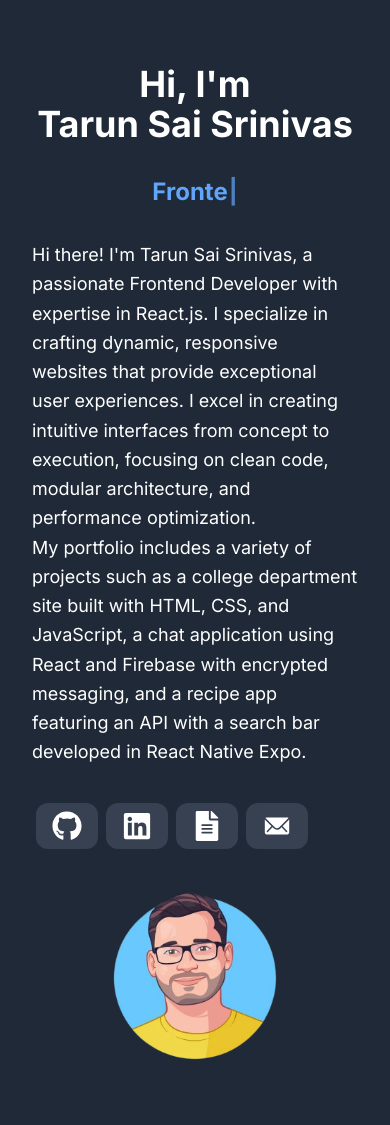
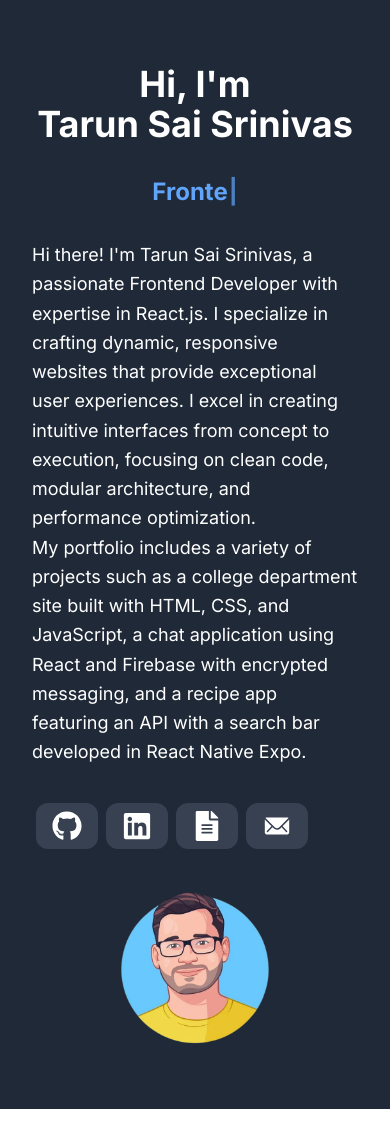
Before and after one commit to Tarunsaisrinivas/Next-js-Portfolio, a Next.js app: page /Home in a window 390 px wide. Built offline with nearby package versions, Linux system fonts and the light colour scheme.

Commit message:
styles changed

```diff
--- a/app/Home/page.js
+++ b/app/Home/page.js
@@ -11,7 +11,7 @@ import { message } from "antd";
 
 const defaultOptions = {
   reverse: false, // reverse the tilt direction
-  max: 80, // max tilt rotation (degrees)
+  max: 90, // max tilt rotation (degrees)
   perspective: 1000, // Transform perspective, the lower the more extreme the tilt gets.
   scale: 1.1, // 2 = 200%, 1.5 = 150%, etc..
   speed: 1000, // Speed of the enter/exit transition
@@ -119,7 +119,7 @@ const Home = ({ darkMode }) => {
             <img
               src="/assets/Cartoon-Avatar-On-Circle-Background-removebg-preview.png"
               alt=""
-              className="m-auto cursor-pointer rounded-full w-44 md:w-64 lg:w-80"
+              className="m-auto cursor-pointer overflow-x-hidden rounded-full w-40 md:w-64 lg:w-80"
             />
           </Tilt>
         </div>
--- a/app/globals.css
+++ b/app/globals.css
@@ -1,3 +1,7 @@
 @tailwind base;
 @tailwind components;
 @tailwind utilities;
+
+::-webkit-scrollbar{
+    display: none;
+}
--- a/app/page.js
+++ b/app/page.js
@@ -13,7 +13,7 @@ const Page = () => {
     <>
       <Navbar darkMode={darkMode} setDarkMode={setDarkMode} />
       <Home darkMode={darkMode} />
-      {/* Ensure to pass darkMode to other components if necessary */}
+
       <Skills darkMode={darkMode} />
       <Projects darkMode={darkMode} />
       <Contact darkMode={darkMode} />
```
